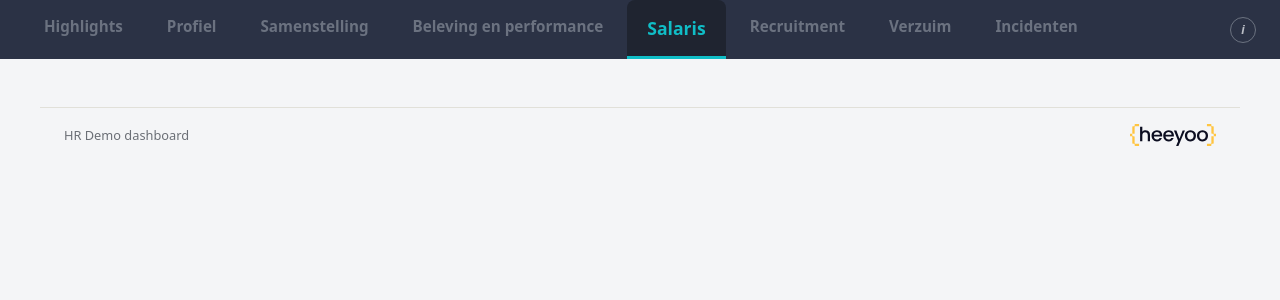
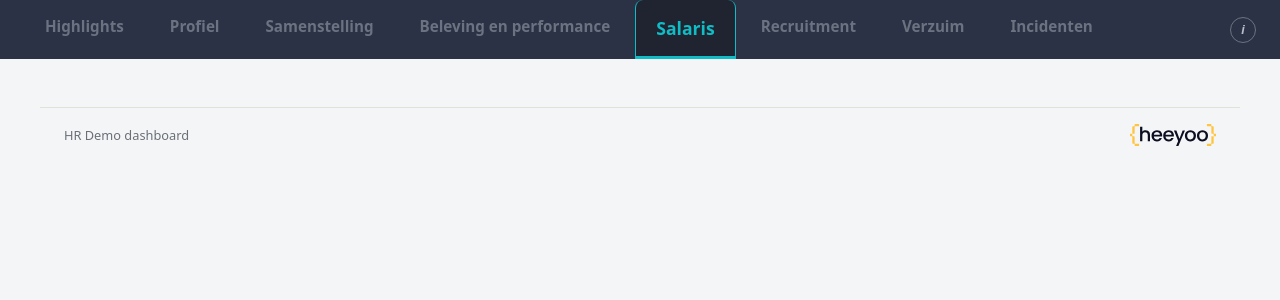
Before and after one commit to LauraHeeyoo/hr-dashboard-app, a Python web app: template src/hr_dashboard/templates/base.html in a window 1280 px wide. Shown: the top 300 px of the page. Run offline with Jinja, Linux system fonts and the light colour scheme; the template is opened without the code that fills it, so the values that code supplies are empty.

Commit message:
Add a thin teal side border to the active nav tab, framing it on 3 sides
Extends the existing 3px teal bottom border with a 1.5px teal border on
the left and right, so the active tab reads as bracketed/framed rather
than relying only on the (subtle) background-color gap between the tab's
own plate and the lighter bar around it — a more reliable "this is
selected" signal than a luminance difference alone, which depends on
monitor calibration and individual color perception. Reserved as a
transparent border on every tab so only the color changes on .active,
never the box size (no sideways shift of neighboring tabs).

Co-Authored-By: Claude Sonnet 5 <noreply@anthropic.com>

```diff
--- a/src/hr_dashboard/static/styles.css
+++ b/src/hr_dashboard/static/styles.css
@@ -56,6 +56,12 @@ body:has(.grid-stack) .app-header {
     font-weight: 600;
     font-size: 0.95rem;
     border-bottom: 3px solid transparent;
+    /* Reserved on every tab (transparent), same idea as the bottom border
+       — so only .active's color changes, never its box size, which would
+       otherwise shift every other tab sideways when the active one gains
+       a border. */
+    border-left: 1.5px solid transparent;
+    border-right: 1.5px solid transparent;
     border-radius: 8px 8px 0 0;
     transition: background 0.15s ease;
     white-space: nowrap;
@@ -73,6 +79,8 @@ body:has(.grid-stack) .app-header {
     background: var(--navy);
     color: var(--teal);
     border-bottom-color: var(--teal);
+    border-left-color: var(--teal);
+    border-right-color: var(--teal);
     font-size: 1.1rem;
     font-weight: 800;
 }
```
